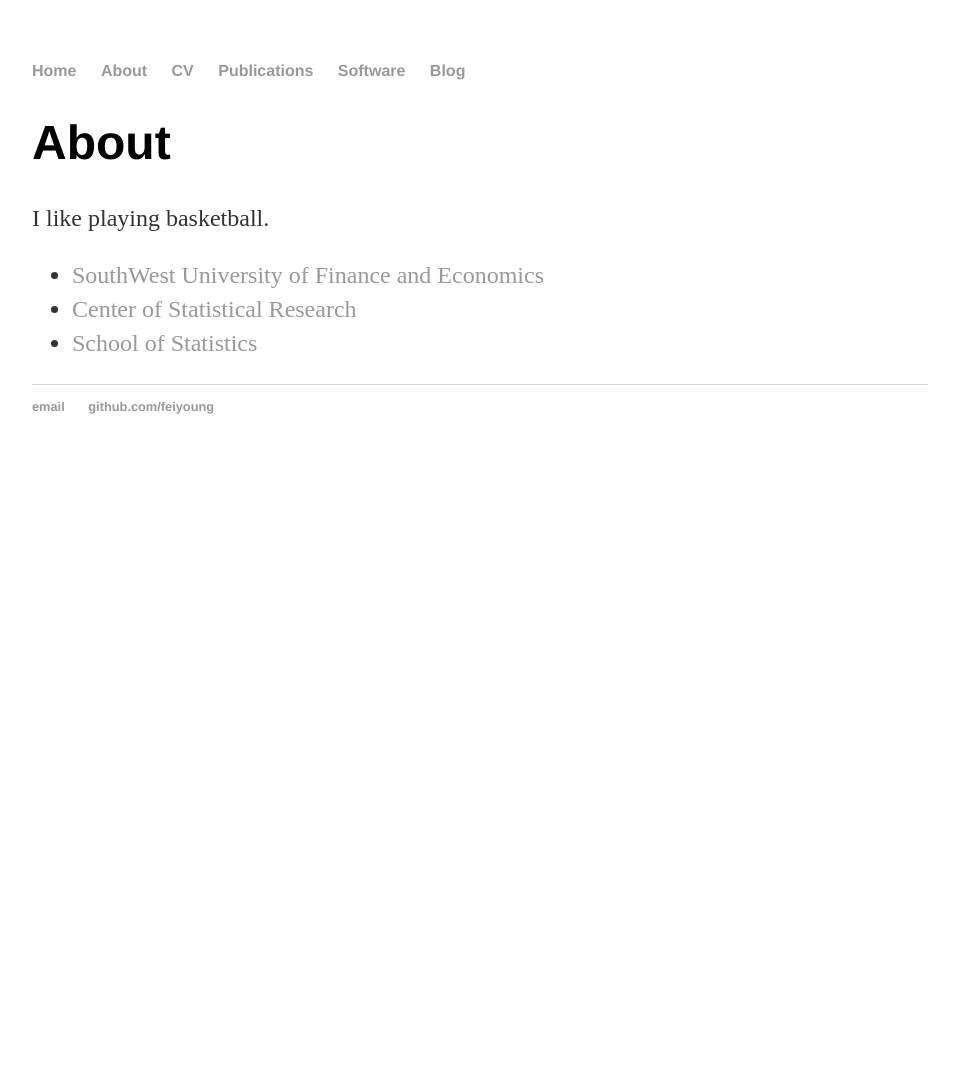
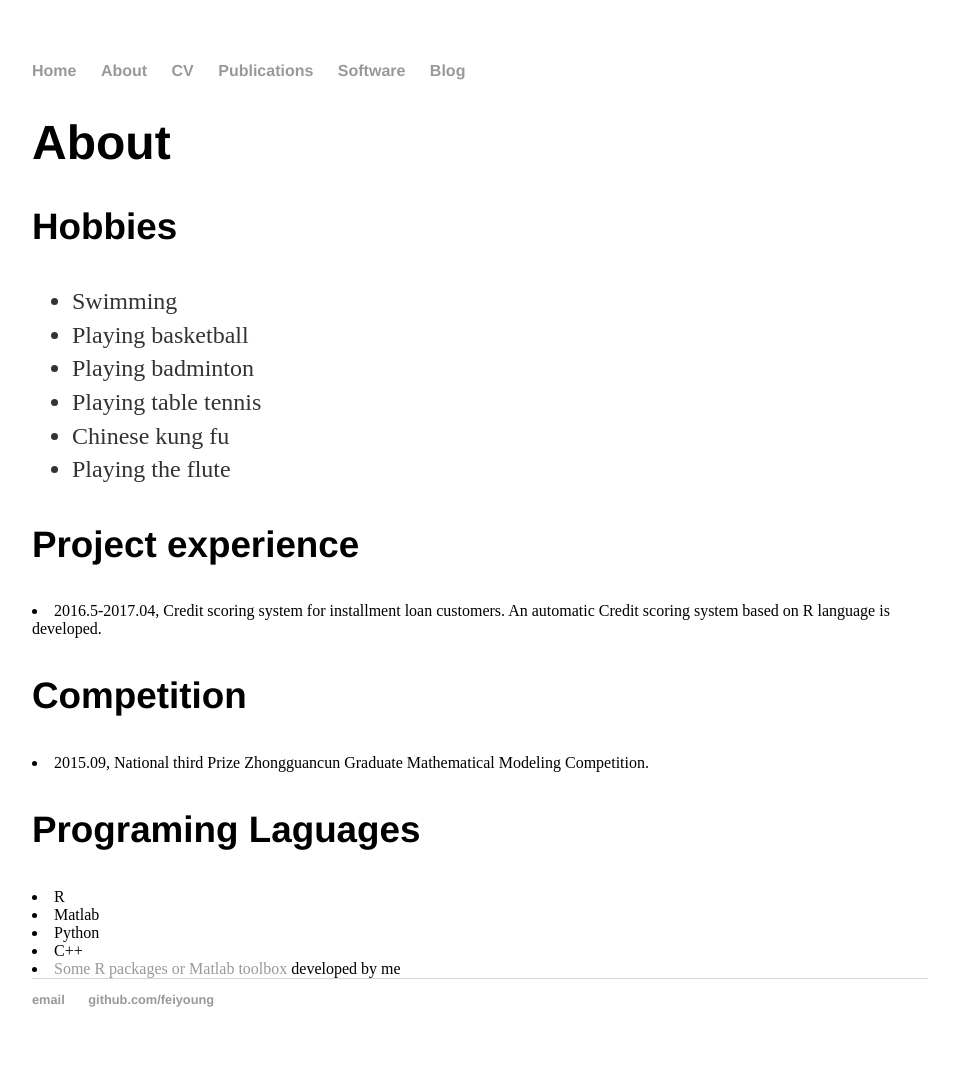
Before and after one commit to feiyoung/feiyoung.github.io, a Jekyll site: the page built from about/index.html, in a window 1280 px wide. Shown: the whole page, without its empty margins (160-1119 px from the left). Built offline with Jekyll 4.4.1, drawn with Linux system fonts in a browser that asks for light colours; before the commit the page ends 900 px from its top, so only the background shows below that.

Commit message:
'update'

```diff
--- a/about/index.html
+++ b/about/index.html
@@ -5,11 +5,24 @@ title: About Wei Liu
 
 		<div class="about">
 			<h1>About</h1>
-			<p>I like playing basketball.</p>
-
-			<ul class="contacts">
-				<li><a href="https://www.swufe.edu.cn/">SouthWest University of Finance and Economics</a></li>
-				<li><a href="http://csr.swufe.edu.cn/">Center of Statistical Research</a></li>
-				<li><a href="http://stat.swufe.edu.cn/">School of Statistics</a></li>
-				</ul>
+			<h2></h2>
+  <h3> Hobbies </h3>
+  <ul>
+  <li> Swimming </li>
+  <li>Playing basketball </li>
+  <li>Playing badminton </li>
+  <li>Playing table tennis</li>
+  <li> Chinese kung fu </li>
+  <li> Playing the flute </li>
+  </ul>
+  <h3>Project experience</h3>
+  <li>2016.5-2017.04, Credit scoring system for installment loan customers. An automatic Credit scoring system based on R language is developed.</li>
+  <h3> Competition </h3>
+  <li>2015.09,  National third Prize Zhongguancun Graduate Mathematical Modeling Competition.</li>
+  <h3> Programing Laguages </h3>
+  <li>R</li>
+  <li>Matlab</li>
+  <li>Python </li>
+  <li>C++</li>
+  <li><a href="https://github.com/feiyoung">Some R packages or Matlab toolbox </a> developed by me</li>
 		</div>
```
